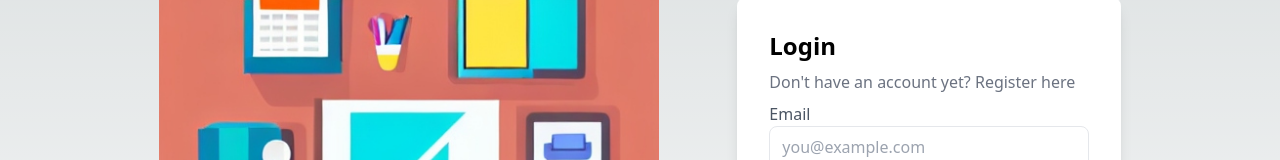
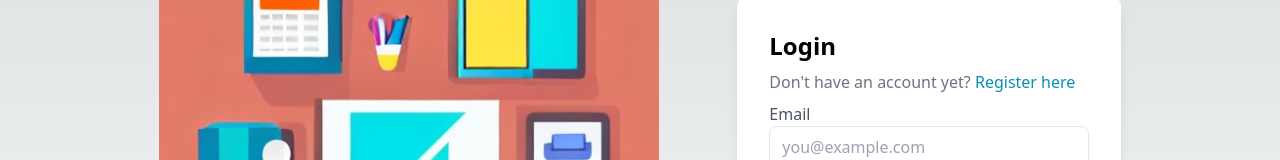
Before and after one commit to Xize-Wu/xamit, a Next.js app: page / in a window 1280 px wide. Shown: the part 232-392 px from the top of the page. Built offline with nearby package versions, Linux system fonts and the light colour scheme.

Commit message:
login/register page state

```diff
--- a/src/components/frontpage/login.js
+++ b/src/components/frontpage/login.js
@@ -1,9 +1,11 @@
-export default function Login() {
+export default function Login(props) {
+    const toRegister=props.toRegister;
+
     return (
         <div className="min-h-screen flex items-center justify-center">
             <div className="bg-white p-8 rounded-lg shadow-lg w-96">
                 <h2 className="text-2xl font-semibold mb-2">Login</h2>
-                <h6 className="block text-base pb-2 text-gray-500">Don't have an account yet? Register here</h6>
+                <h6 className="block text-base pb-2 text-gray-500">Don't have an account yet? <span onClick={toRegister} className="cursor-pointer font-medium text-cyan-600">Register here</span></h6>
                 <form>
                     <div className="mb-4">
                         <label htmlFor="email" className="block text-gray-600">Email</label>
--- a/src/components/frontpage/register.js
+++ b/src/components/frontpage/register.js
@@ -1,9 +1,10 @@
-export default function Register() {
+export default function Register(props) {
+    const toLogin = props.toLogin;
     return (
         <div className="min-h-screen flex items-center justify-center">
             <div className="bg-white p-8 rounded-lg shadow-lg w-96">
                 <h2 className="text-2xl font-semibold mb-2">Register</h2>
-                <h6 className="block text-base pb-2 text-gray-500">Already have an account? Login here</h6>
+                <h6 className="block text-base pb-2 text-gray-500">Already have an account? <span onClick={toLogin} className="cursor-pointer font-medium text-cyan-600">Login here</span></h6>
                 <form>
                     <div className="mb-4">
                         <label htmlFor="email" className="block text-gray-600">Email</label>
```
